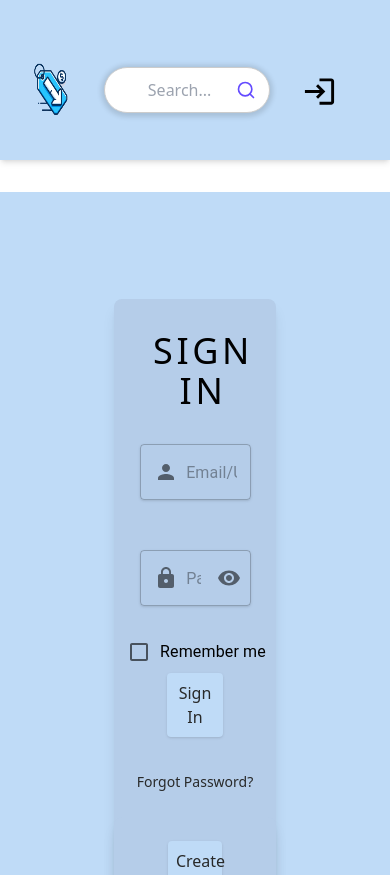
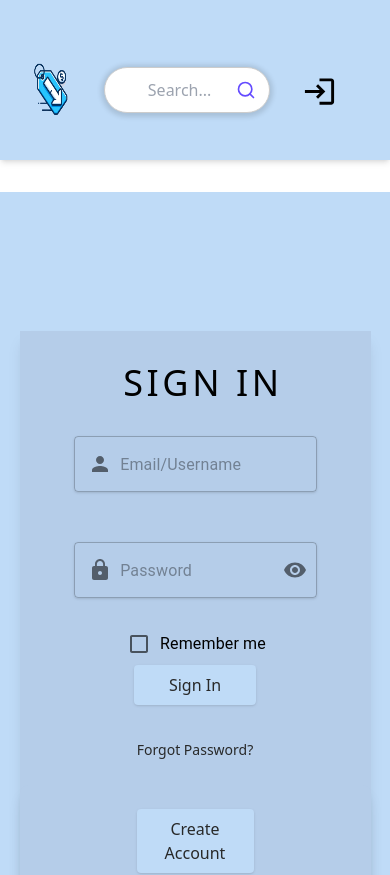
Before and after one commit to julefikar/DealDetectorClient, a React (Create React App) app: page /login in a window 390 px wide. Shown: the top 875 px of the page. Built offline with nearby package versions, Linux system fonts and the light colour scheme.

Commit message:
css stuff

```diff
--- a/src/components/Homepage/Body.css
+++ b/src/components/Homepage/Body.css
@@ -67,7 +67,7 @@
 
 
 /*small screen*/
-@media only screen and (max-width: 900px) {
+@media only screen and (max-width: 1200px) {
     .Image {
         width: 100%;
     }
@@ -88,7 +88,7 @@
 }
 
 /*smaller screen*/
-@media only screen and (max-width: 600px) {
+@media only screen and (max-width: 900px) {
     .Body {
         flex-direction: column;
     }
@@ -97,4 +97,8 @@
         margin-bottom: 2rem; /* 32px */
         margin-right: 0;
     }
+
+    .IconStyle:hover {
+        transform: scale(1.0);
+    }
 }
--- a/src/components/Homepage/Body.js
+++ b/src/components/Homepage/Body.js
@@ -52,9 +52,9 @@ const Body = () => {
             </div>
 
             <div className="IconList">
-                <div className="IconStyle">
-                    <div className='flex-1 flex flex-col md:flex-row justify-around items-center space-y-8 md:space-y-0 md:space-x-8'>
-                        <div className='flex flex-col items-center group hover:scale-110 transform transition-transform duration-300'>
+                <div className="IconList">
+                    <div className='IconStyle'>
+                        <div className='IconStyle'>
 
                             <MagicBell apiKey="080c96f8332b791422fced98b75aea47ce1876bb"
                                 stores={stores}
--- a/src/components/Homepage/Login.css
+++ b/src/components/Homepage/Login.css
@@ -93,3 +93,17 @@ input:-webkit-autofill {
     border-color: rgb(0 0 0);
     width: 100%;
 }
+
+/*small screen*/
+@media only screen and (max-width: 900px) {
+    .LoginContainer {
+        display: flex;
+        flex-wrap: wrap;
+        margin: auto;
+        width: 90%;
+        justify-content: center;
+        box-shadow: 0 10px 15px -3px rgb(0 0 0 / 0.1), 0 4px 6px -4px rgb(0 0 0 / 0.1);
+        border-radius: 0rem; /* 8px */
+        background-color: rgb(181 205 233);
+    }
+}
--- a/src/components/Homepage/Register.css
+++ b/src/components/Homepage/Register.css
@@ -74,3 +74,17 @@ input:-webkit-autofill {
     .RegSubmit:hover {
         transform: scale(1.1);
     }
+
+/*small screen*/
+@media only screen and (max-width: 900px) {
+    .RegContainer {
+        display: flex;
+        flex-wrap: wrap;
+        margin: auto;
+        width: 90%;
+        justify-content: center;
+        box-shadow: 0 10px 15px -3px rgb(0 0 0 / 0.1), 0 4px 6px -4px rgb(0 0 0 / 0.1);
+        border-radius: 0rem; /* 8px */
+        background-color: rgb(181 205 233);
+    }
+}
```
